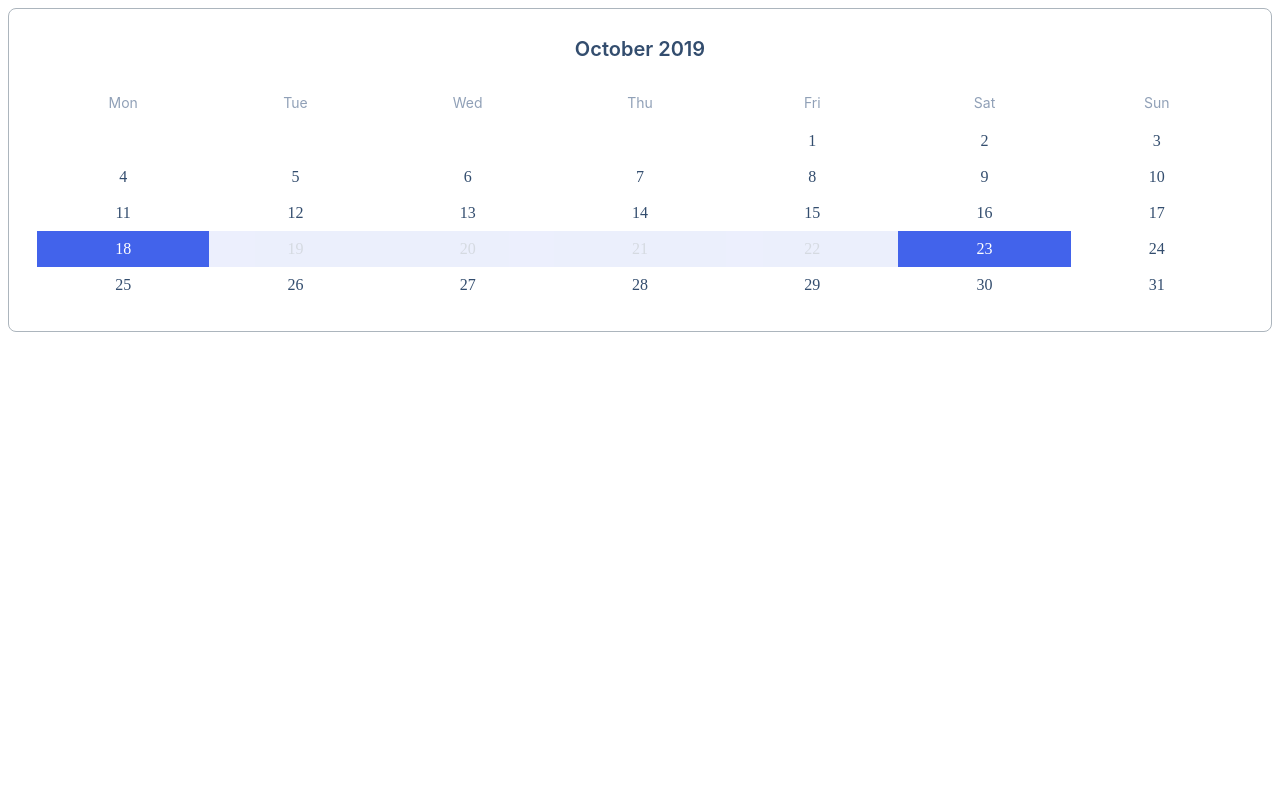
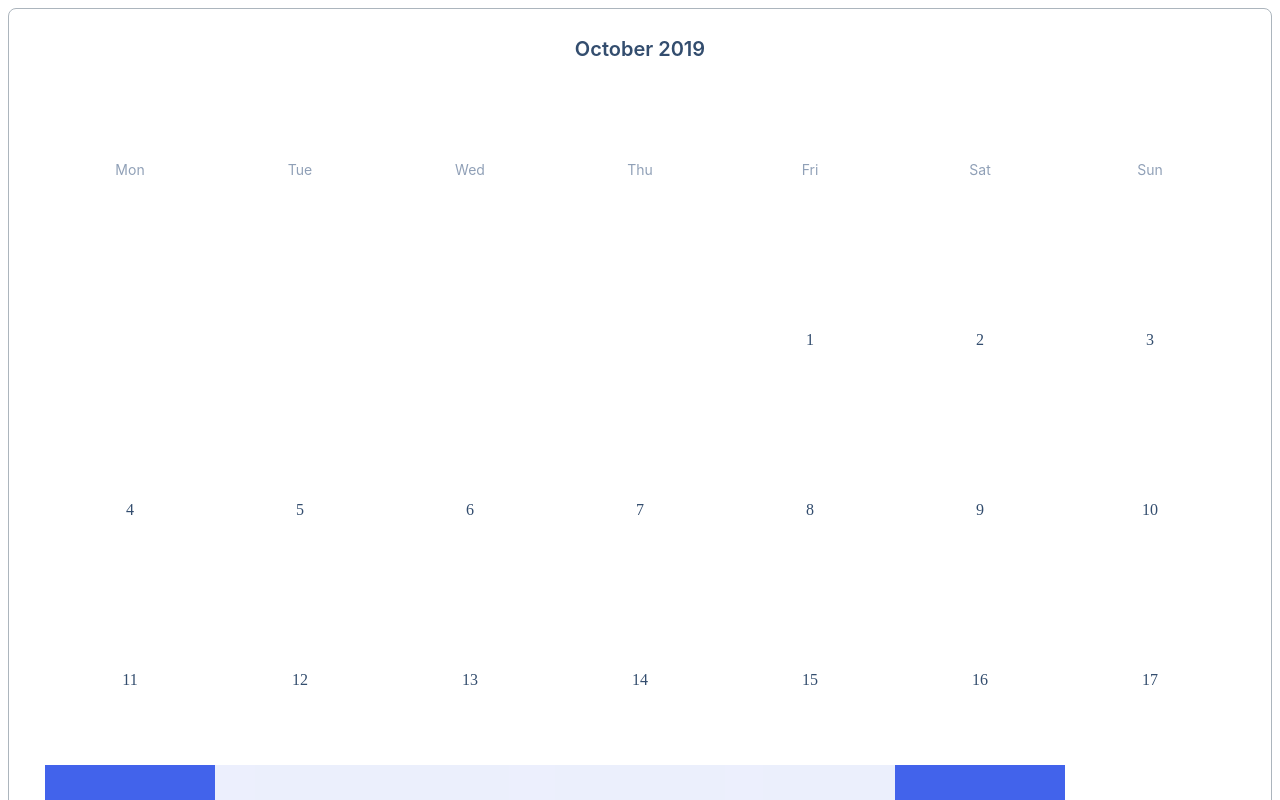
Before and after one commit to js-tasks-ru/htmlcss-20230411_gog3dgluhov, a website: page 05-lection3/03-calendar/index.html in a window 1280 px wide. Shown: the top 800 px of the page. Drawn offline with Linux system fonts and the light colour scheme.

Commit message:
05-lection3-calendar-review-ver-1

```diff
--- a/05-lection3/03-calendar/calendar.css
+++ b/05-lection3/03-calendar/calendar.css
@@ -1,25 +1,13 @@
 .calendar {
-  display: grid;
-  grid-template-columns: repeat(7, 1fr);
-  grid-template-rows: repeat(7, auto);
-  grid-template-areas:
-    "month-year month-year month-year month-year month-year month-year month-year"
-
-  ;
-  column-gap: 0px;
-  row-gap: 0px;
-  padding: 28px;
   background: var(--white);
-
-  /* Gray 3 */
   border: 1px solid var(--grey-3);
   border-radius: 8px;
+  padding: 28px 36px;
+/*  max-width: 300px;*/
 }
 
-.calendar__month-year {
-  grid-area: month-year;
-  justify-self: center;
-  align-self: center;
+.calendar__title {
+  text-align: center;
 
   font-family: 'Inter';
   font-style: normal;
@@ -31,10 +19,23 @@
   padding-bottom: 24px;
 }
 
-.calendar__day {
-  justify-self: stretch;
-  align-self: center;
+.calendar__wrapper {
+  padding-bottom: 100%;
+  position: relative;
+}
 
+.calendar__inner {
+  position: absolute;
+  top: 0;
+  left: 0;
+  right: 0;
+  bottom: 0;
+  display: grid;
+  grid-template-columns: repeat(7, 1fr);
+  grid-template-rows: repeat(7, 1fr);
+}
+
+.calendar__item {
   font-family: 'Source Sans Pro';
   font-style: normal;
   font-weight: 400;
@@ -42,30 +43,29 @@
   line-height: 20px;
 
   color: var(--calendar-number);
+  display: flex;
+  align-items: center;
+  justify-content: center;
 
-  text-align: center;
-  padding: 8px;
 }
 
-.calendar__day_week {
+.calendar__item_day {
   font-family: 'Inter';
   font-style: normal;
   font-weight: 400;
   font-size: 14px;
   line-height: 20px;
 
-  /* #90A0B7 */
   color: var(--calendar-week);
-  padding-bottom: 10px;
+
 }
 
-.calendar__day_point {
+.calendar__item_active {
   color: var(--white);
   background: var(--button-default-primary);
 }
 
-.calendar__day_area {
-
+.calendar__item_between-active {
   background: var(--calendar-area);
   opacity: 0.2;
 }
--- a/05-lection3/03-calendar/index.html
+++ b/05-lection3/03-calendar/index.html
@@ -8,51 +8,57 @@
   </head>
   <body>
     <div class="calendar">
-      <div class="calendar__month-year">October 2019</div>
+      <div class="calendar__title">October 2019</div>
+      <div class="calendar__wrapper">
+        <div class="calendar__inner">
+          <span class="calendar__item calendar__item_day">Mon</span>
+          <span class="calendar__item calendar__item_day">Tue</span>
+          <span class="calendar__item calendar__item_day">Wed</span>
+          <span class="calendar__item calendar__item_day">Thu</span>
+          <span class="calendar__item calendar__item_day">Fri</span>
+          <span class="calendar__item calendar__item_day">Sat</span>
+          <span class="calendar__item calendar__item_day">Sun</span>
 
-      <div class="calendar__day calendar__day_week">Mon</div>
-      <div class="calendar__day calendar__day_week">Tue</div>
-      <div class="calendar__day calendar__day_week">Wed</div>
-      <div class="calendar__day calendar__day_week">Thu</div>
-      <div class="calendar__day calendar__day_week">Fri</div>
-      <div class="calendar__day calendar__day_week">Sat</div>
-      <div class="calendar__day calendar__day_week">Sun</div>
+          <span class="calendar__item"></span>
+          <span class="calendar__item"></span>
+          <span class="calendar__item"></span>
+          <span class="calendar__item"></span>
 
-      <div class="calendar__day"></div>
-      <div class="calendar__day"></div>
-      <div class="calendar__day"></div>
-      <div class="calendar__day"></div>
-      <div class="calendar__day">1</div>
-      <div class="calendar__day">2</div>
-      <div class="calendar__day">3</div>
-      <div class="calendar__day">4</div>
-      <div class="calendar__day">5</div>
-      <div class="calendar__day">6</div>
-      <div class="calendar__day">7</div>
-      <div class="calendar__day">8</div>
-      <div class="calendar__day">9</div>
-      <div class="calendar__day">10</div>
-      <div class="calendar__day">11</div>
-      <div class="calendar__day">12</div>
-      <div class="calendar__day">13</div>
-      <div class="calendar__day">14</div>
-      <div class="calendar__day">15</div>
-      <div class="calendar__day">16</div>
-      <div class="calendar__day">17</div>
-      <div class="calendar__day   calendar__day_point">18</div>
-      <div class="calendar__day   calendar__day_area">19</div>
-      <div class="calendar__day   calendar__day_area">20</div>
-      <div class="calendar__day calendar__day_area">21</div>
-      <div class="calendar__day calendar__day_area">22</div>
-      <div class="calendar__day calendar__day_point">23</div>
-      <div class="calendar__day">24</div>
-      <div class="calendar__day">25</div>
-      <div class="calendar__day">26</div>
-      <div class="calendar__day">27</div>
-      <div class="calendar__day">28</div>
-      <div class="calendar__day">29</div>
-      <div class="calendar__day">30</div>
-      <div class="calendar__day">31</div>
+          <span class="calendar__item">1</span>
+          <span class="calendar__item">2</span>
+          <span class="calendar__item">3</span>
+          <span class="calendar__item">4</span>
+          <span class="calendar__item">5</span>
+          <span class="calendar__item">6</span>
+          <span class="calendar__item">7</span>
+          <span class="calendar__item">8</span>
+          <span class="calendar__item">9</span>
+          <span class="calendar__item">10</span>
+
+          <span class="calendar__item">11</span>
+          <span class="calendar__item">12</span>
+          <span class="calendar__item">13</span>
+          <span class="calendar__item">14</span>
+          <span class="calendar__item">15</span>
+          <span class="calendar__item">16</span>
+          <span class="calendar__item">17</span>
+          <span class="calendar__item calendar__item_active">18</span>
+          <span class="calendar__item calendar__item_between-active">19</span>
+          <span class="calendar__item calendar__item_between-active">20</span>
+
+          <span class="calendar__item calendar__item_between-active">21</span>
+          <span class="calendar__item calendar__item_between-active">22</span>
+          <span class="calendar__item calendar__item_active">23</span>
+          <span class="calendar__item">24</span>
+          <span class="calendar__item">25</span>
+          <span class="calendar__item">26</span>
+          <span class="calendar__item">27</span>
+          <span class="calendar__item">28</span>
+          <span class="calendar__item">29</span>
+          <span class="calendar__item">30</span>
+          <span class="calendar__item">31</span>
+        </div>
+      </div>
     </div>
   </body>
 </html>
```
